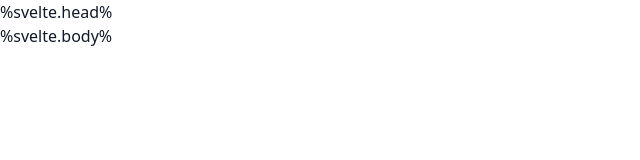
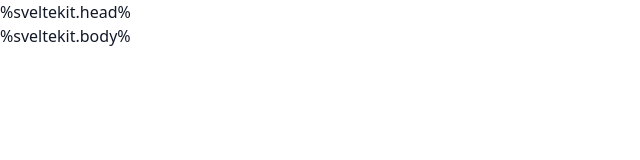
Before and after one commit to Leon0824/ExcelMerger, a website: page src/app.html in a window 1280 px wide. Shown: the full height of the page, 0-640 px from the left. Drawn offline with nearby package versions, Linux system fonts and the light colour scheme.

Commit message:
Update packages

```diff
--- a/package.json
+++ b/package.json
@@ -10,12 +10,12 @@
   "devDependencies": {
     "@sveltejs/adapter-static": "^1.0.0-next.29",
     "@sveltejs/kit": "^1.0.0-next.324",
-    "@tauri-apps/cli": "^1.0.0-rc.9",
+    "@tauri-apps/cli": "^1.0.0",
     "svelte": "^3.47.0",
     "vite-plugin-iso-import": "^0.1.3"
   },
   "type": "module",
   "dependencies": {
-    "@tauri-apps/api": "^1.0.0-beta.8"
+    "@tauri-apps/api": "^1.0.1"
   }
 }
--- a/src/app.html
+++ b/src/app.html
@@ -8,11 +8,11 @@
 	<meta name="viewport" content="width=device-width, initial-scale=1" />
 	<style>
 	</style>
-	%svelte.head%
+	%sveltekit.head%
 </head>
 
 <body class="">
-	<div id="svelte">%svelte.body%</div>
+	<div id="svelte">%sveltekit.body%</div>
 </body>
 
 </html>
```
Also changed, not shown: 2 other files.
